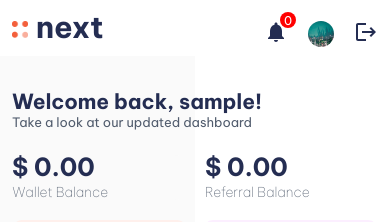
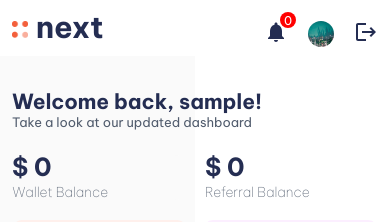
Before and after one commit to Bibiwei-Pere/Next, a React (Vite) app: page /dashboard in a window 390 px wide. Shown: the top 222 px of the page. Built offline with nearby package versions, Linux system fonts and the light colour scheme; no server answers; sample sign-in values are in the browser's storage.

Commit message:
Added some Responsive designs

```diff
--- a/src/components/0x3_dashboard/userPage/UserPage.tsx
+++ b/src/components/0x3_dashboard/userPage/UserPage.tsx
@@ -105,7 +105,7 @@ const UserPage = () => {
 									<Dots />
 								</div>
 							</div>
-							<h1>$ {walletBalance.toFixed(2)}</h1>
+							<h1>$ {walletBalance}</h1>
 							<Link to="/dashboard/orders" style={{ color: "#f3603c" }} className="btn">
 								Deposit now
 							</Link>
@@ -121,7 +121,7 @@ const UserPage = () => {
 									<Dots />
 								</div>
 							</div>
-							<h1>$ {referralBalance.toFixed(2)}</h1>
+							<h1>$ {referralBalance}</h1>
 							<Link to="/dashboard/orders" style={{ color: "green" }} className="btn">
 								Referral Balance
 							</Link>
--- a/src/components/0x4_pages/register/Register.tsx
+++ b/src/components/0x4_pages/register/Register.tsx
@@ -31,6 +31,8 @@ const Register = () => {
 	const [confirmPassword, confirmPasswordChange] = useState("");
 	const [success, setSuccess] = useState(false);
 	const [processing, setProcessing] = useState(false);
+	const walletBalance = 50.0;
+	const referralBalance = 0.0;
 	const notifications = [
 		{
 			id: 1,
@@ -50,7 +52,7 @@ const Register = () => {
 		},
 		{
 			id: 3,
-			title: "Deposit - $50",
+			title: "Deposit - $50.00",
 			message: "A welcome bonus of $50 has been deposited in your wallet",
 			date: new Date().toLocaleDateString(),
 			author: "Kelly - PRO",
@@ -62,7 +64,7 @@ const Register = () => {
 		e.preventDefault();
 		if (isValidate()) {
 			setProcessing(true);
-			let regobj = { id, firstName, lastName, email, phone, password, btcAddress: "", ethAddress: "", usdtAddress: "", transactions: [], tickets: [], notifications };
+			let regobj = { id, firstName, lastName, email, phone, password, btcAddress: "", ethAddress: "", usdtAddress: "", walletBalance, referralBalance, transactions: [], tickets: [], notifications };
 
 			fetch(" https://next-api-7kot.onrender.com/users/", {
 				method: "POST",
```
